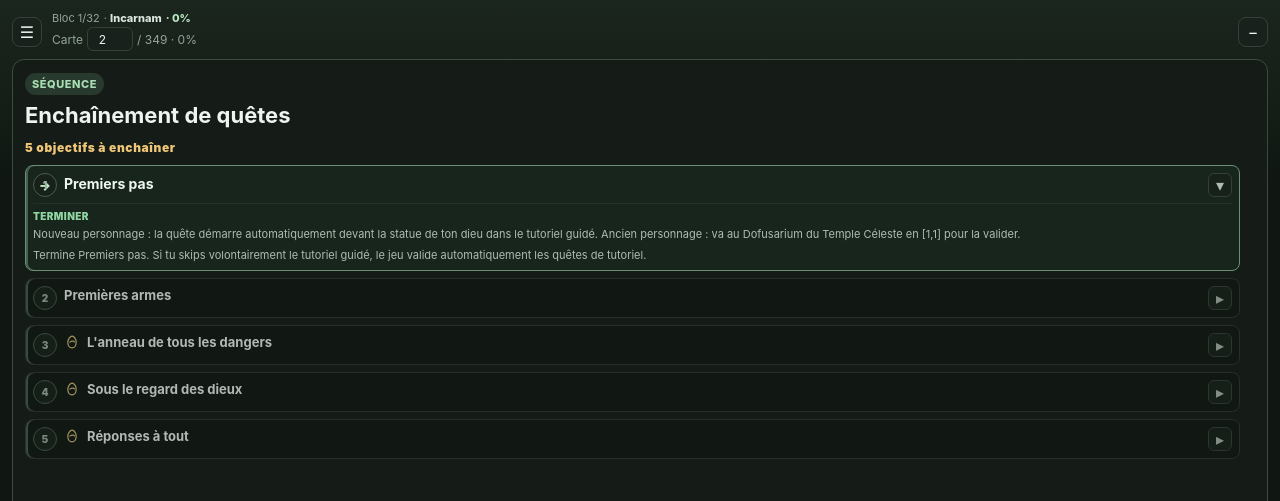
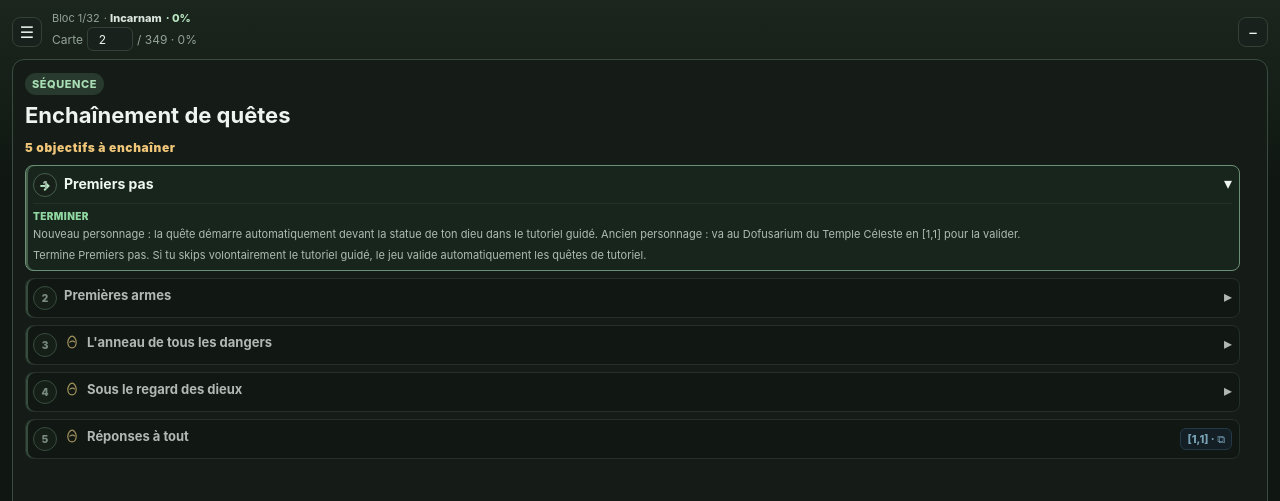
Before and after one commit to clemdevige-pixel/Dofus-guide-companion, a React (Vite) app: page / in a window 1280 px wide. Both pictures are taken after a click on the button "Carte suivante". Shown: the top 501 px of the page. Built offline with nearby package versions, Linux system fonts and the light colour scheme.

Commit message:
refine(ui): simplify sequence expansion

```diff
--- a/src/App.tsx
+++ b/src/App.tsx
@@ -81,6 +81,21 @@ function getSequenceCoordinate(step: RouteStep) {
 
 function getObjectiveDisplayStep(steps: RouteStep[]): RouteStep {
   return steps[0];
+}
+
+function hasExpandableObjectiveDetails(steps: RouteStep[]): boolean {
+  const displayStep = getObjectiveDisplayStep(steps);
+
+  return steps.some((step) => {
+    const hasDistinctSource = Boolean(step.source && step.source.url !== displayStep.source?.url);
+    const hasDistinctStep = step !== displayStep;
+    return Boolean(
+      step.warning ||
+      step.instruction ||
+      (step.launchInstruction && !step.location) ||
+      (hasDistinctStep && (step.type === 'dungeon' || hasDistinctSource || step.title !== displayStep.title)),
+    );
+  });
 }
 
 function getParallelGroupLabel(steps: RouteStep[]): string {
@@ -167,8 +182,14 @@ export function App() {
       setExpandedSequenceObjectiveId(null);
       return;
     }
+
+    const activeObjective = sequenceObjectives.find(
+      (objective) => objective.id === activeSequenceObjectiveId,
+    );
     setExpandedSequenceObjectiveId(
-      activeSequenceObjectiveId ?? sequenceObjectives.at(-1)?.id ?? null,
+      activeObjective && hasExpandableObjectiveDetails(activeObjective.steps)
+        ? activeObjective.id
+        : null,
     );
   }, [currentGroup?.id, currentGroup?.isSequence, activeSequenceObjectiveId, sequenceObjectives]);
 
@@ -648,9 +669,11 @@ export function App() {
                 const displayStep = getObjectiveDisplayStep(objective.steps);
                 const completed = objective.steps.every((step) => completedStepIds.has(step.id));
                 const active = objective.id === activeSequenceObjectiveId;
-                const expanded = objective.id === expandedSequenceObjectiveId;
+                const expandable = hasExpandableObjectiveDetails(objective.steps);
+                const expanded = expandable && objective.id === expandedSequenceObjectiveId;
                 const future = !completed && !active;
                 const stepIds = objective.steps.map((step) => step.id);
+                const summaryCoordinate = !expandable ? getSequenceCoordinate(displayStep) : undefined;
                 const itemClasses = [
                   'sequence-item',
                   completed ? 'sequence-item--completed' : '',
@@ -660,13 +683,25 @@ export function App() {
                 ].filter(Boolean).join(' ');
 
                 return (
-                  <li className={itemClasses} key={objective.id}>
+                  <li
+                    className={itemClasses}
+                    key={objective.id}
+                    onClick={() => {
+                      if (!expandable) return;
+                      setExpandedSequenceObjectiveId((current) =>
+                        current === objective.id ? null : objective.id,
+                      );
+                    }}
+                  >
                     <button
                       className="sequence-checkbox"
                       type="button"
                       aria-label={completed ? `Décocher ${displayStep.title}` : `Cocher ${displayStep.title}`}
                       aria-pressed={completed}
-                      onClick={() => toggleSequenceObjective(stepIds)}
+                      onClick={(event) => {
+                        event.stopPropagation();
+                        toggleSequenceObjective(stepIds);
+                      }}
                     >
                       {completed ? '✓' : active ? '→' : ''}
                     </button>
@@ -680,7 +715,10 @@ export function App() {
                                 className="source-title-button"
                                 type="button"
                                 title={`Ouvrir ${displayStep.source.label}`}
-                                onClick={() => void openExternalSource(displayStep.source!.url)}
+                                onClick={(event) => {
+                                  event.stopPropagation();
+                                  void openExternalSource(displayStep.source!.url);
+                                }}
                               >
                                 {displayStep.title}
                               </button>
@@ -689,19 +727,26 @@ export function App() {
                             )}
                           </span>
                         </strong>
-                        <button
-                          className="sequence-expand-button"
-                          type="button"
-                          aria-label={expanded ? `Réduire ${displayStep.title}` : `Afficher le détail de ${displayStep.title}`}
-                          aria-expanded={expanded}
-                          onClick={() =>
-                            setExpandedSequenceObjectiveId((current) =>
-                              current === objective.id ? null : objective.id,
-                            )
-                          }
-                        >
-                          {expanded ? '▾' : '▸'}
-                        </button>
+                        <div className="sequence-item__summary-tools">
+                          {summaryCoordinate && (
+                            <button
+                              className="guide-location-button"
+                              type="button"
+                              title={`Copier /travel ${summaryCoordinate.x} ${summaryCoordinate.y}`}
+                              onClick={(event) => {
+                                event.stopPropagation();
+                                void copyToClipboard(`/travel ${summaryCoordinate.x} ${summaryCoordinate.y}`);
+                              }}
+                            >
+                              [{summaryCoordinate.x},{summaryCoordinate.y}] · ⧉
+                            </button>
+                          )}
+                          {expandable && (
+                            <span className="sequence-expand-indicator" aria-hidden="true">
+                              {expanded ? '▾' : '▸'}
+                            </span>
+                          )}
+                        </div>
                       </div>
 
                       {expanded && objective.steps.map((step) => {
@@ -733,7 +778,10 @@ export function App() {
                                           className="source-title-button"
                                           type="button"
                                           title={`Ouvrir ${step.source.label}`}
-                                          onClick={() => void openExternalSource(step.source!.url)}
+                                          onClick={(event) => {
+                                    event.stopPropagation();
+                                    void openExternalSource(step.source!.url);
+                                  }}
                                         >
                                           {step.title}
                                         </button>
@@ -750,7 +798,10 @@ export function App() {
                                     className="guide-location-button"
                                     type="button"
                                     title={`Copier /travel ${coordinate.x} ${coordinate.y}`}
-                                    onClick={() => void copyToClipboard(`/travel ${coordinate.x} ${coordinate.y}`)}
+                                    onClick={(event) => {
+                                      event.stopPropagation();
+                                      void copyToClipboard(`/travel ${coordinate.x} ${coordinate.y}`);
+                                    }}
                                   >
                                     [{coordinate.x},{coordinate.y}] · ⧉
                                   </button>
```
